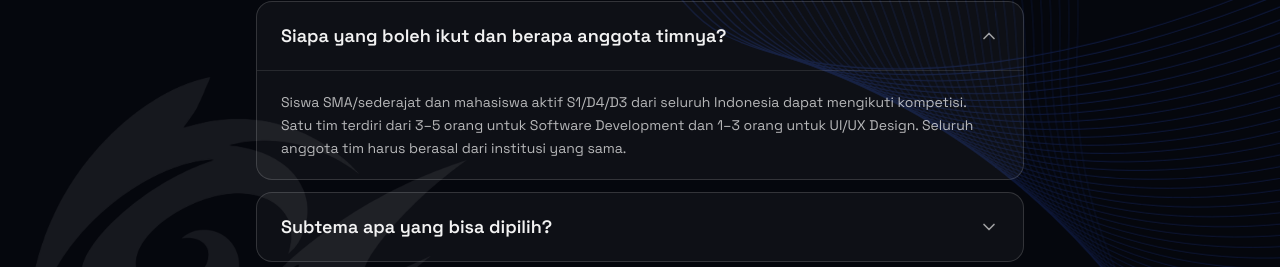
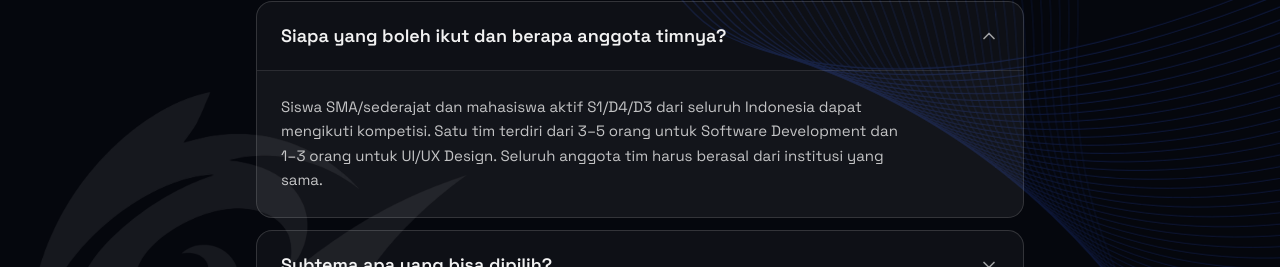
Before and after one commit to Research-and-Creativity/frontend_sevent-x, a Next.js app: page / in a window 1280 px wide. Both pictures are taken after a click on the button "Siapa yang boleh ikut dan berapa anggota timnya?". Shown: the part 4092-4359 px from the top of the page. Built offline with nearby package versions, Linux system fonts and the light colour scheme; no server answers.

Commit message:
refactor(faq): perbaiki keterbacaan jawaban (spacing, kontras, max-width)

```diff
--- a/src/components/landing/faq-section.tsx
+++ b/src/components/landing/faq-section.tsx
@@ -104,8 +104,8 @@ export function FaqSection() {
                 }`}
               >
                 <div className="overflow-hidden">
-                  <div className="border-t border-white/10 px-6 py-5 text-sm leading-relaxed text-white/70">
-                    {f.a}
+                  <div className="border-t border-white/10 bg-white/[0.02] px-6 py-6 text-sm leading-relaxed text-white/75 sm:text-[15px]">
+                    <div className="max-w-prose">{f.a}</div>
                   </div>
                 </div>
               </div>
```
